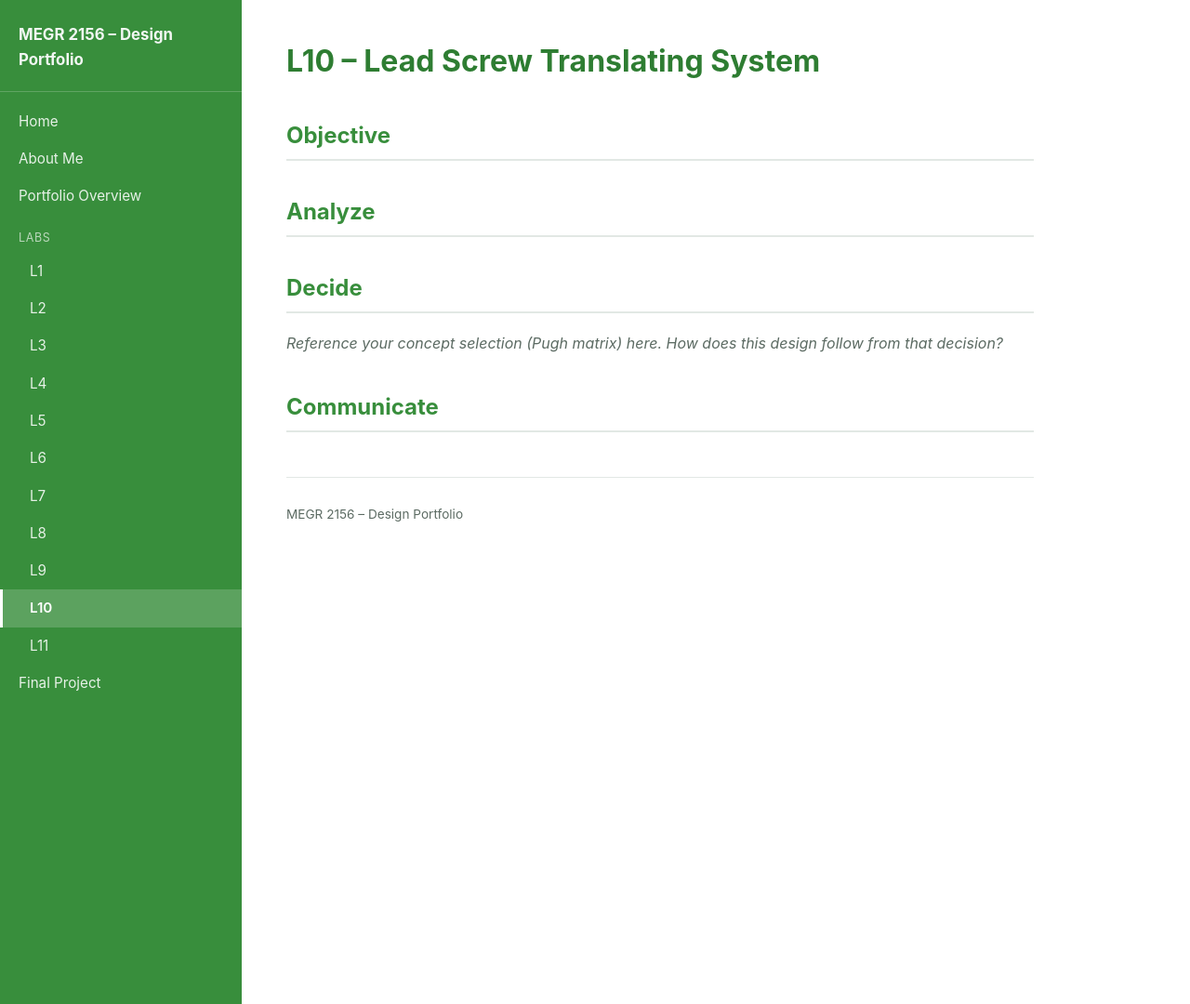
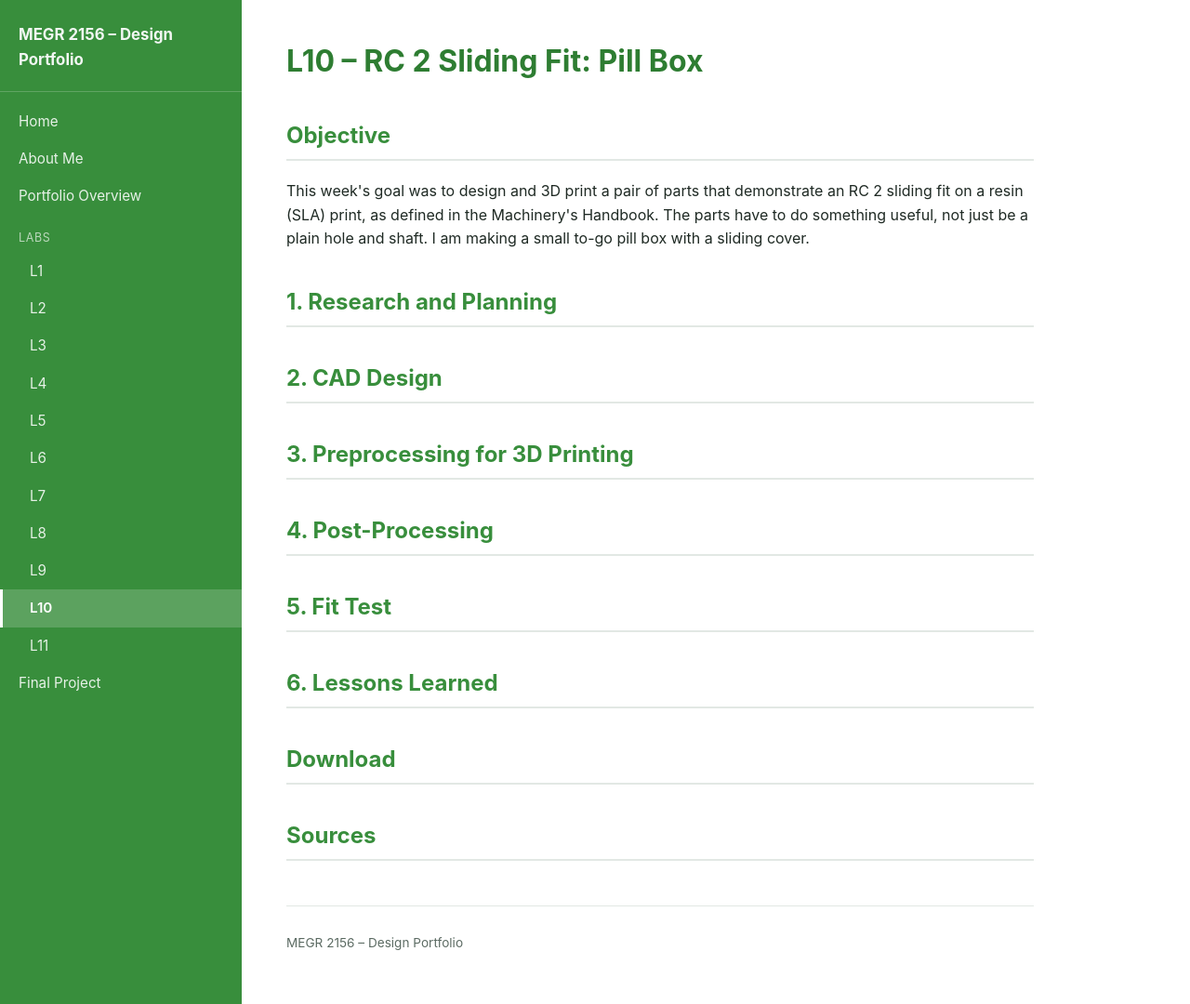
Before and after one commit to juanmasacova/MASACOVA-portfolio, a Jekyll site: the page built from docs/Labs/L10/index.html, in a window 1280 px wide and 1080 px high. Shown: the whole window at 93% size. Built offline with Jekyll 4.4.1, drawn with Linux system fonts in a browser that asks for light colours.

Commit message:
L10: retitle to RC 2 sliding fit pill box and add section skeleton
Co-Authored-By: Claude Sonnet 5.5 <noreply@anthropic.com>
Claude-Session: https://claude.ai/code/session_01RhUpXezzLAhCNXa2newucz

```diff
--- a/docs/Labs/L10/index.html
+++ b/docs/Labs/L10/index.html
@@ -1,16 +1,23 @@
 ---
-title: "L10 – Lead Screw Translating System"
+title: "L10 – RC 2 Sliding Fit: Pill Box"
 ---
-<h1>L10 – Lead Screw Translating System</h1>
+<h1>L10 – RC 2 Sliding Fit: Pill Box</h1>
 
 <h2>Objective</h2>
-<p></p>
+<p>This week's goal was to design and 3D print a pair of parts that demonstrate an RC 2 sliding fit on a resin (SLA) print, as defined in the Machinery's Handbook. The parts have to do something useful, not just be a plain hole and shaft. I am making a small to-go pill box with a sliding cover.</p>
 
-<h2>Analyze</h2>
-<p></p>
+<h2>1. Research and Planning</h2>
 
-<h2>Decide</h2>
-<p><em>Reference your concept selection (Pugh matrix) here. How does this design follow from that decision?</em></p>
+<h2>2. CAD Design</h2>
 
-<h2>Communicate</h2>
-<p></p>
+<h2>3. Preprocessing for 3D Printing</h2>
+
+<h2>4. Post-Processing</h2>
+
+<h2>5. Fit Test</h2>
+
+<h2>6. Lessons Learned</h2>
+
+<h2>Download</h2>
+
+<h2>Sources</h2>
```
